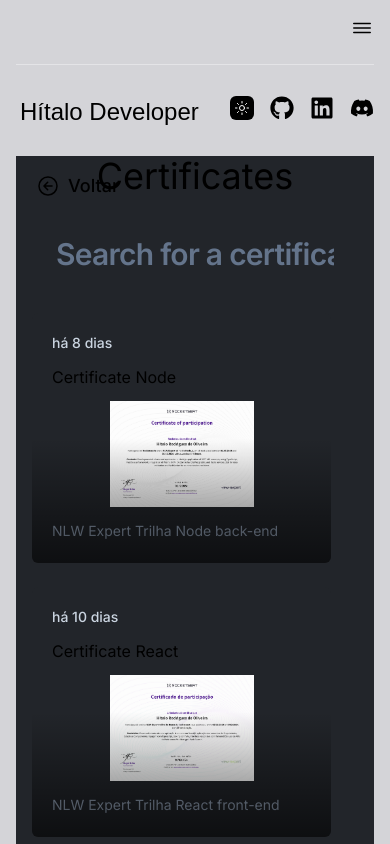
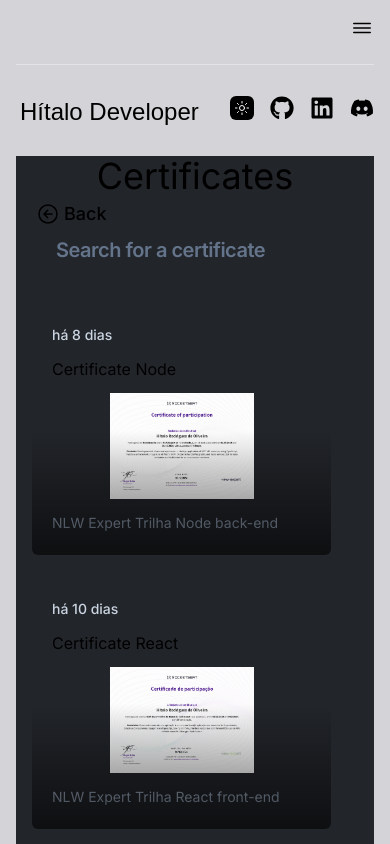
Before and after one commit to Hzimr/Hzimr.github.io, a Next.js app: page /certificates in a window 390 px wide. Shown: the top 844 px of the page. Built offline with nearby package versions, Linux system fonts and the light colour scheme; a web font is replaced by a local one.

Commit message:
style: plus in responsive to page certificate

```diff
--- a/src/app/certificates/page.tsx
+++ b/src/app/certificates/page.tsx
@@ -29,8 +29,8 @@ export default function Certificates() {
       <form className="w-full">
         <input
           type="text"
-          placeholder="Search for a certificate..."
-          className="w-full bg-transparent p-10 text-3xl font-semibold tracking-tight outline-none  placeholder:text-slate-500 focus:border-teal-700"
+          placeholder="Search for a certificate"
+          className="w-full bg-transparent p-10 text-xl font-semibold tracking-tight outline-none placeholder:text-slate-500  focus:border-teal-700 md:text-3xl"
           onChange={handleSearch}
         />
       </form>
--- a/src/components/back-button.tsx
+++ b/src/components/back-button.tsx
@@ -13,11 +13,11 @@ export function BackButton({ navigate }: BtnProps) {
   }
   return (
     <button
-      className="absolute left-3 top-2 flex cursor-pointer items-center justify-center gap-2 border-none p-2 text-lg font-medium"
+      className="absolute left-3 top-9 flex cursor-pointer items-center justify-center gap-1 border-none p-2 text-lg font-medium md:top-2"
       onClick={handleNavigate}
     >
       <IoArrowBackCircleOutline size={24} />
-      Voltar
+      Back
     </button>
   )
 }
```
